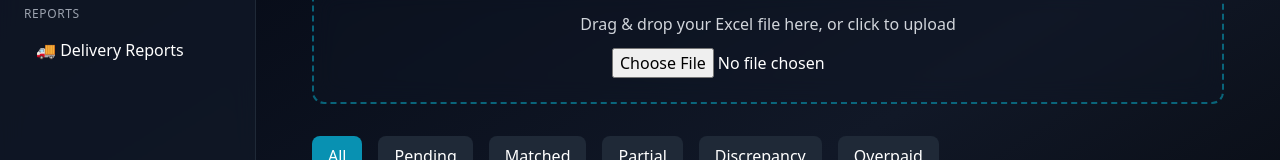
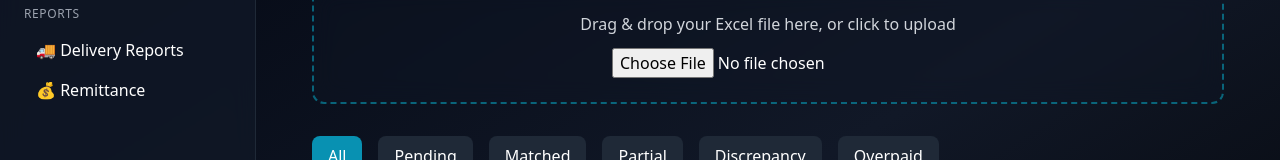
Before and after one commit to developereleven11-create/middleware-dashboard, a Next.js app: page /reports/remittance in a window 1280 px wide. Shown: the part 126-286 px from the top of the page. Built offline with nearby package versions, Linux system fonts and the light colour scheme.

Commit message:
Update layout.tsx

```diff
--- a/app/layout.tsx
+++ b/app/layout.tsx
@@ -16,6 +16,7 @@ export default function RootLayout({ children }: { children: React.ReactNode })
             >
               🔍 Insights
             </Link>
+
             <div className="mt-4">
               <p className="text-xs uppercase tracking-wider text-gray-400 mb-2">
                 Reports
@@ -25,6 +26,12 @@ export default function RootLayout({ children }: { children: React.ReactNode })
                 className="block px-3 py-2 rounded-lg hover:bg-gray-800/60"
               >
                 🚚 Delivery Reports
+              </Link>
+              <Link
+                href="/reports/remittance"
+                className="block px-3 py-2 rounded-lg hover:bg-gray-800/60"
+              >
+                💰 Remittance
               </Link>
             </div>
           </nav>
```
